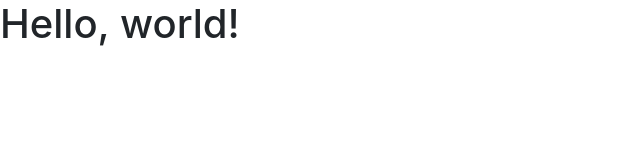
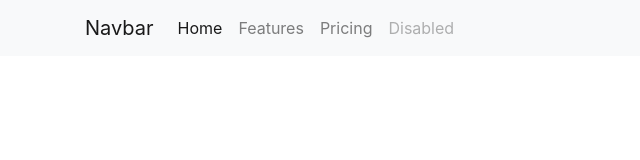
Before and after one commit to azka-sayyid-islam/bootstrap-portfolio, a plain HTML site: page index.html in a window 1280 px wide. Shown: the whole page, without its empty margins (0-640 px from the left). Drawn offline with nearby package versions, Linux system fonts and the light colour scheme.

Commit message:
membuat navbar

```diff
--- a/index.html
+++ b/index.html
@@ -14,7 +14,24 @@
 </head>
 
 <body>
-    <h1>Hello, world!</h1>
+    <!--membuat navbar-->
+    <nav class="navbar navbar-expand-lg navbar-light bg-light">
+        <div class="container">
+            <a class="navbar-brand" href="#">Navbar</a>
+            <button class="navbar-toggler" type="button" data-toggle="collapse" data-target="#navbarNavAltMarkup"
+                aria-controls="navbarNavAltMarkup" aria-expanded="false" aria-label="Toggle navigation">
+                <span class="navbar-toggler-icon"></span>
+            </button>
+            <div class="collapse navbar-collapse" id="navbarNavAltMarkup">
+                <div class="navbar-nav">
+                    <a class="nav-item nav-link active" href="#">Home <span class="sr-only">(current)</span></a>
+                    <a class="nav-item nav-link" href="#">Features</a>
+                    <a class="nav-item nav-link" href="#">Pricing</a>
+                    <a class="nav-item nav-link disabled" href="#" tabindex="-1" aria-disabled="true">Disabled</a>
+                </div>
+            </div>
+        </div>
+    </nav>
 
     <!-- Optional JavaScript -->
     <!-- jQuery first, then Popper.js, then Bootstrap JS -->
```
